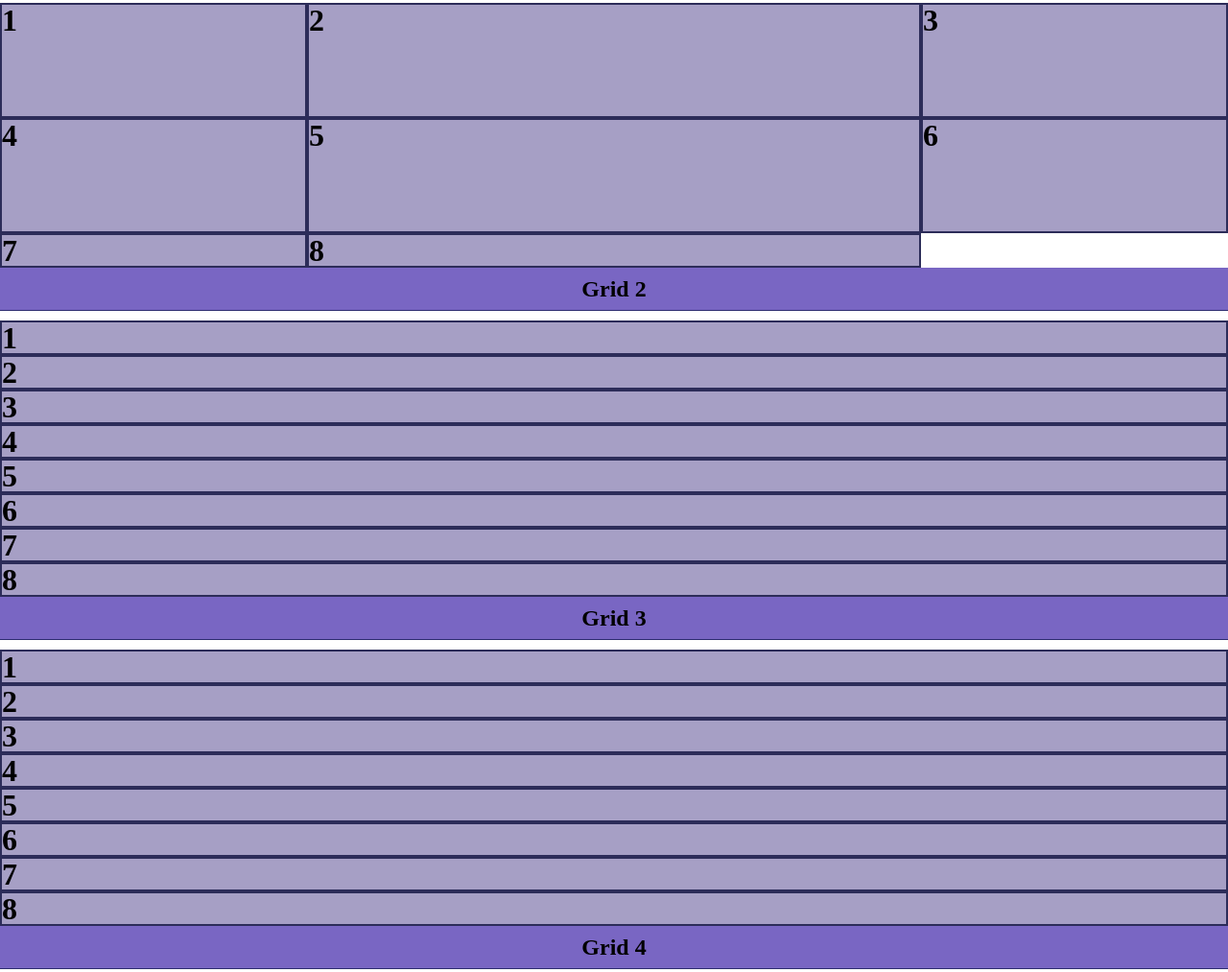
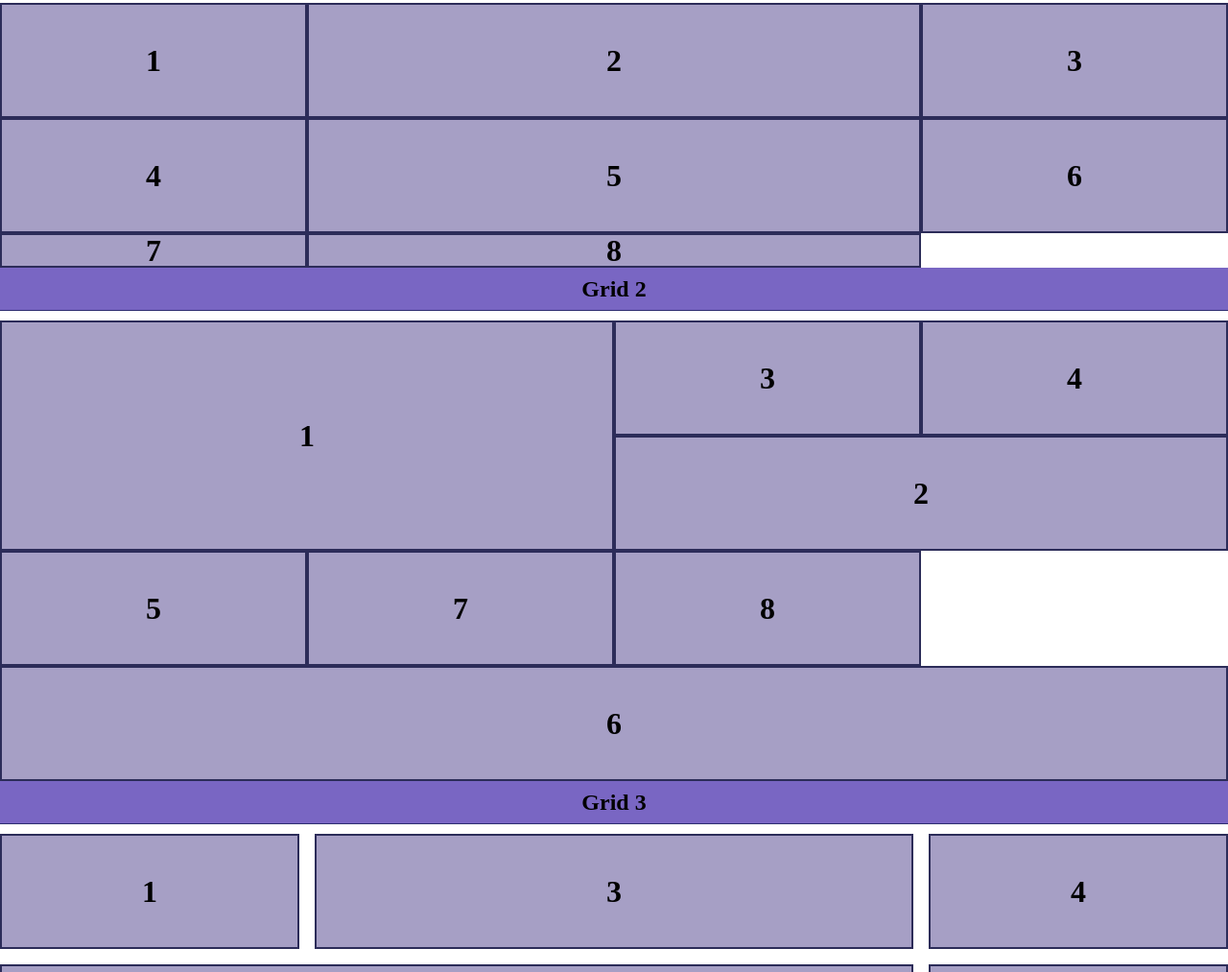
Before and after one commit to mora0293/Week-11, a plain HTML site: page index.html in a window 1280 px wide. Shown: the part 128-1141 px from the top of the page at 96% size. Drawn offline with Linux system fonts and the light colour scheme.

Commit message:
adds a layout to grids 2 and 3

```diff
--- a/css/main.css
+++ b/css/main.css
@@ -75,7 +75,13 @@ article div {
     font-size: 32px;
     font-weight: bold;
     background-color: rgb(166, 159, 197);
-    border:2px solid rgb(44, 44, 89)
+    border:2px solid rgb(44, 44, 89);
+    /* you can add flexbox inside of a grid (or grid inside a flexbox) */
+
+    display:flex;
+    justify-content:center;
+    align-items: center;
+
 
 }
 /* *********************************************
@@ -93,3 +99,61 @@ section.one article{
 
     grid-template-rows: 120px 120px;
 }
+
+section.two article{
+    display:grid;
+    /* with grid, you have an explicit grid(what you define) and an implicit grid (what the browser automatically fills out) */
+grid-template-columns: repeat(4, 1fr);
+
+grid-auto-rows: 120px;
+/* for rows, you can tell each row to automatically take on a property, no matter how many */
+grid-auto-flow:dense;
+/*  tell the grid to automatically fill spaces left by elements that were too big */
+}
+
+section.two article div:nth-child(1){
+    /* you can tell a cell to start and end at row or colum */
+    grid-column-start: 1;
+    grid-column-end: 3;
+
+    grid-row-start: 1;
+    grid-row-end: 3;
+
+}
+section.two article div:nth-child(2){
+    grid-column-start: 3;
+    grid-column-end: 5;
+
+    grid-row-start: 2;
+    grid-row-end: 3;
+}
+section.two article div:nth-child(6){
+    grid-column-start: 1;
+    grid-column-end: span 4;
+    /* you can strech across a specific number of columns span> */
+}
+section.three article{
+    display:grid;
+    grid-template-columns: 1fr 2fr 1fr;
+    grid-auto-rows:120px;
+    grid-auto-flow:dense;
+    gap: 1em 1em;
+    /* you can add space between rows and columns with gap */
+
+}
+section.three div:nth-child(2){
+    order: 1;
+}
+
+section.three div:nth-child(5){
+    grid-area: 2 / 1 / span 2 /span 2;
+
+    /* ^ equivalent to:
+
+    grid-column-start: 2;
+    grid-column-end: span 2;
+    grid-row-start: 1;
+    grid-row-end: span 2;
+    */
+
+}
```
